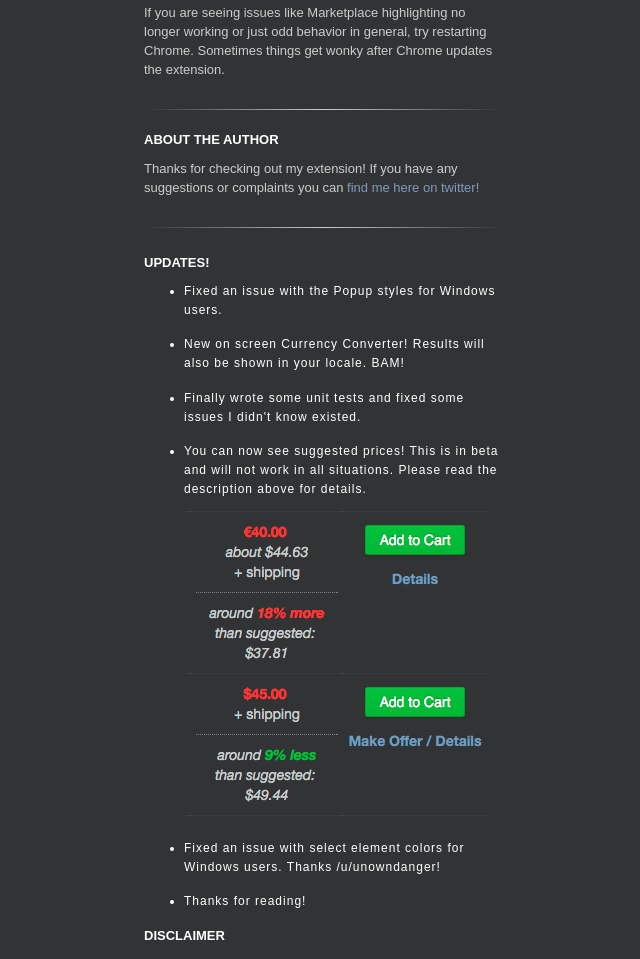
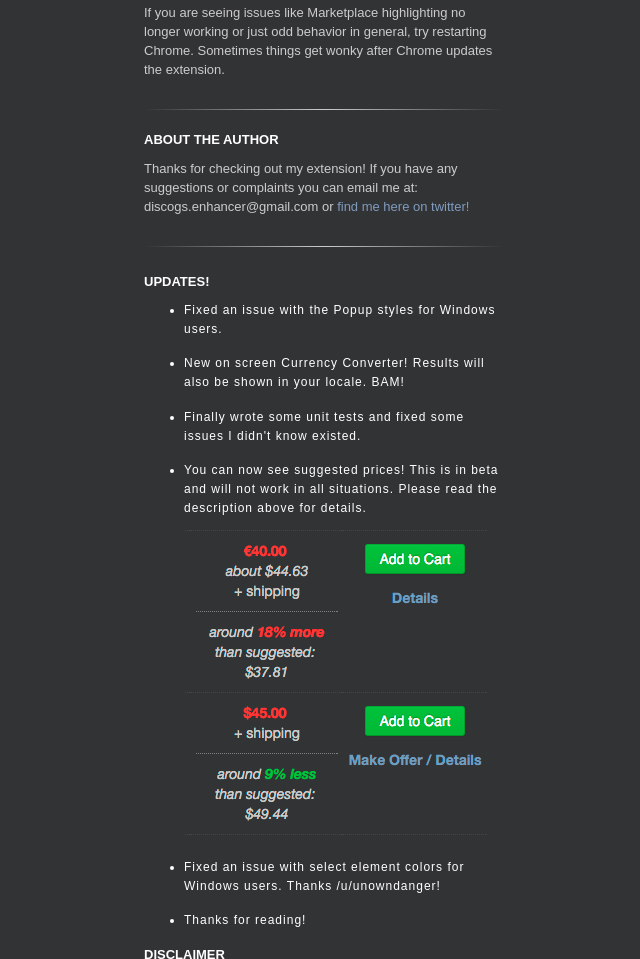
Before and after one commit to salcido/discogs-enhancer, a browser extension: page html/about.html in a window 1280 px wide. Shown: the part 2862-3821 px from the top of the page, without its empty margins (316-956 px from the left). Drawn offline with nearby package versions, Linux system fonts and the light colour scheme; a web font is replaced by a local one.

Commit message:
added email to about page

```diff
--- a/html/about.html
+++ b/html/about.html
@@ -94,7 +94,7 @@
                 <hr>
 
                 <p class="bold">About the author</p>
-                <p class="content">Thanks for checking out my extension! If you have any suggestions or complaints you can <a href="https://twitter.com/matzubo" target="_blank">find me here on twitter!</a></p>
+                <p class="content">Thanks for checking out my extension! If you have any suggestions or complaints you can email me at: discogs.enhancer@gmail.com or <a href="https://twitter.com/matzubo" target="_blank">find me here on twitter!</a></p>
 
                 <hr>
 
```
